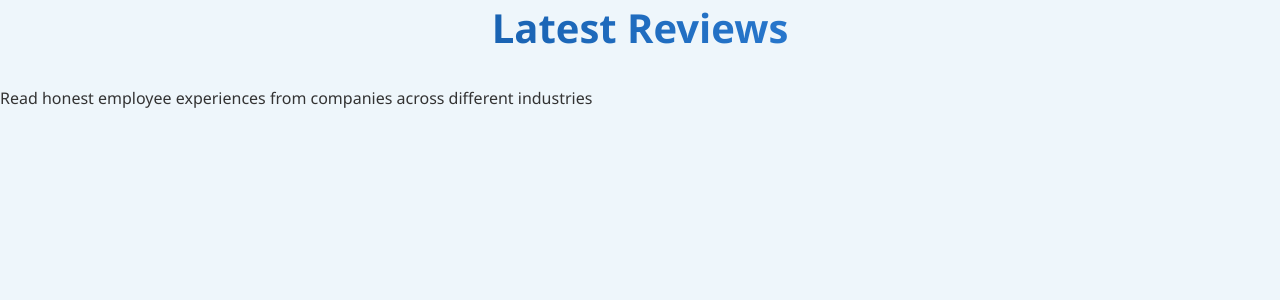
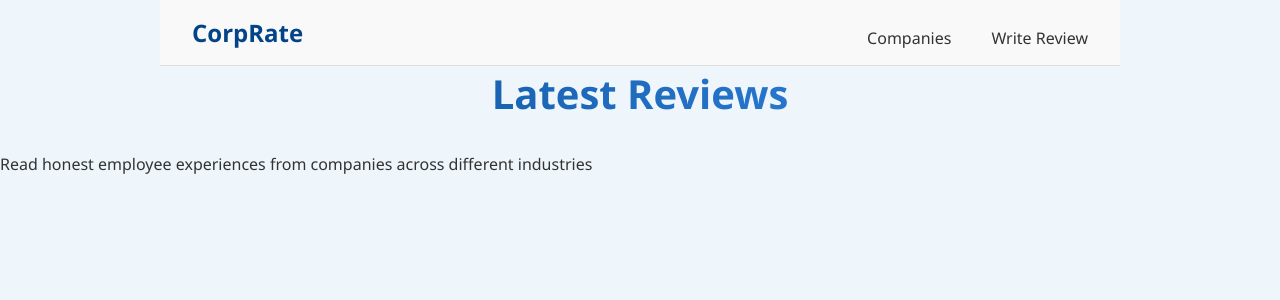
Before and after one commit to ChristineMuchiri/CorpRate, a React (Vite) app in the folder company-review-front/: page /reviews in a window 1280 px wide. Shown: the top 300 px of the page. Built offline with nearby package versions, Linux system fonts and the light colour scheme.

Commit message:
reviews page

```diff
--- a/company-review-front/src/pages/Reviews.css
+++ b/company-review-front/src/pages/Reviews.css
@@ -0,0 +1,30 @@
+.nav-bar {
+  display: flex;
+  justify-content: space-between;
+  align-items: center;
+  width: 75%;
+  margin: 0 auto;
+  padding: 1rem 2rem;
+  background-color: #f9f9f9; /* optional */
+  border-bottom: 1px solid #ddd; /* optional */
+}
+
+.nav-logo {
+  font-size: 1.5rem;
+  font-weight: bold;
+  color: #034388;
+  text-decoration: none;
+}
+
+.nav-links a {
+  margin-left: 1.5rem;
+  font-size: 1rem;
+  color: #333;
+  text-decoration: none;
+  font-weight: 500;
+  transition: color 0.2s ease;
+}
+
+.nav-links a:hover {
+  color: #3d96f6;
+}
--- a/company-review-front/src/pages/Reviews.jsx
+++ b/company-review-front/src/pages/Reviews.jsx
@@ -1,5 +1,19 @@
+import React, { useState } from 'react';
+import './Reviews.css'
+import { Link } from 'react-router-dom';
+
+
 export default function Reviews() {
   return (
+    <>
+      <div className='nav-bar'>
+      <Link to="/" className='nav-logo'>CorpRate</Link>
+      <div className='nav-links'>
+        <Link to="/companies">Companies</Link>
+        <Link to="/write-review">Write Review</Link>
+      </div>
+        </div>
+
     <div className="reviews-container">
       <h1 className="reviews-title">Latest Reviews</h1>
       <p className="reviews-intro">
@@ -7,6 +21,7 @@ export default function Reviews() {
       </p>
 
 
-    </div>
+      </div>
+      </>
   );
 }
```
